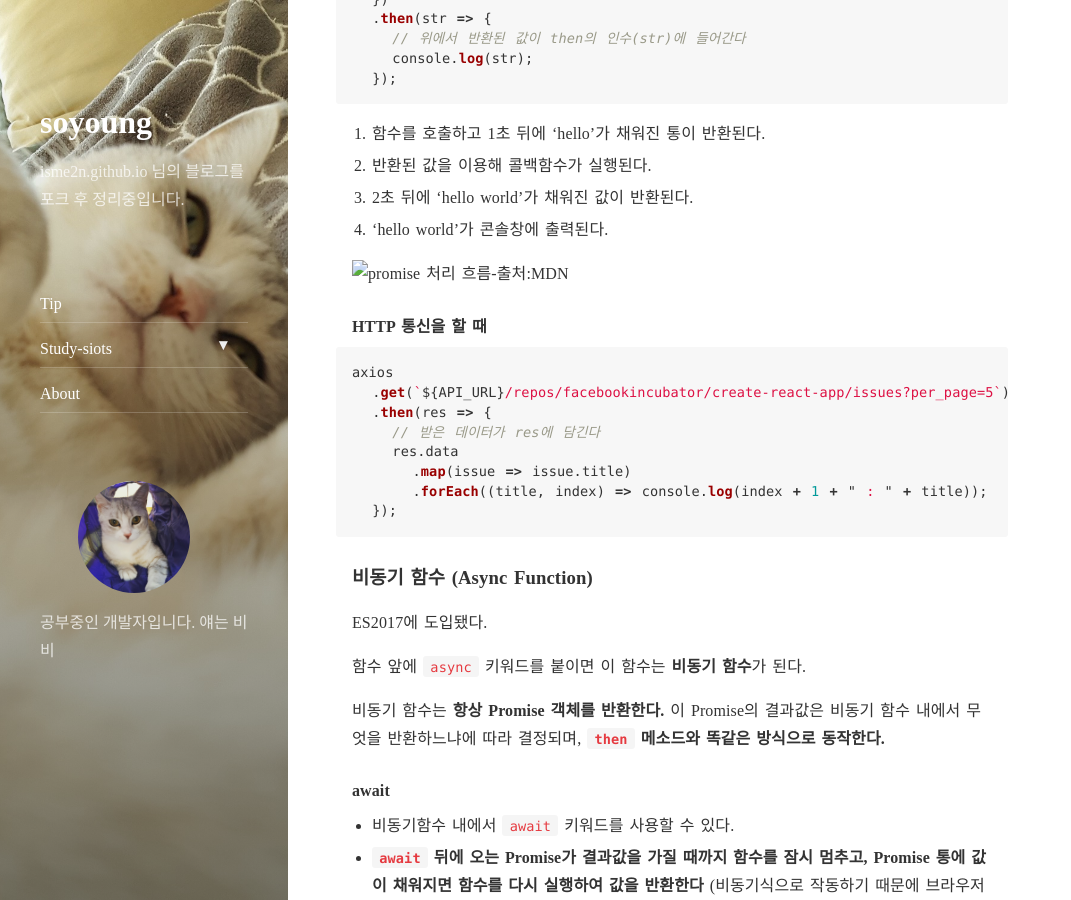
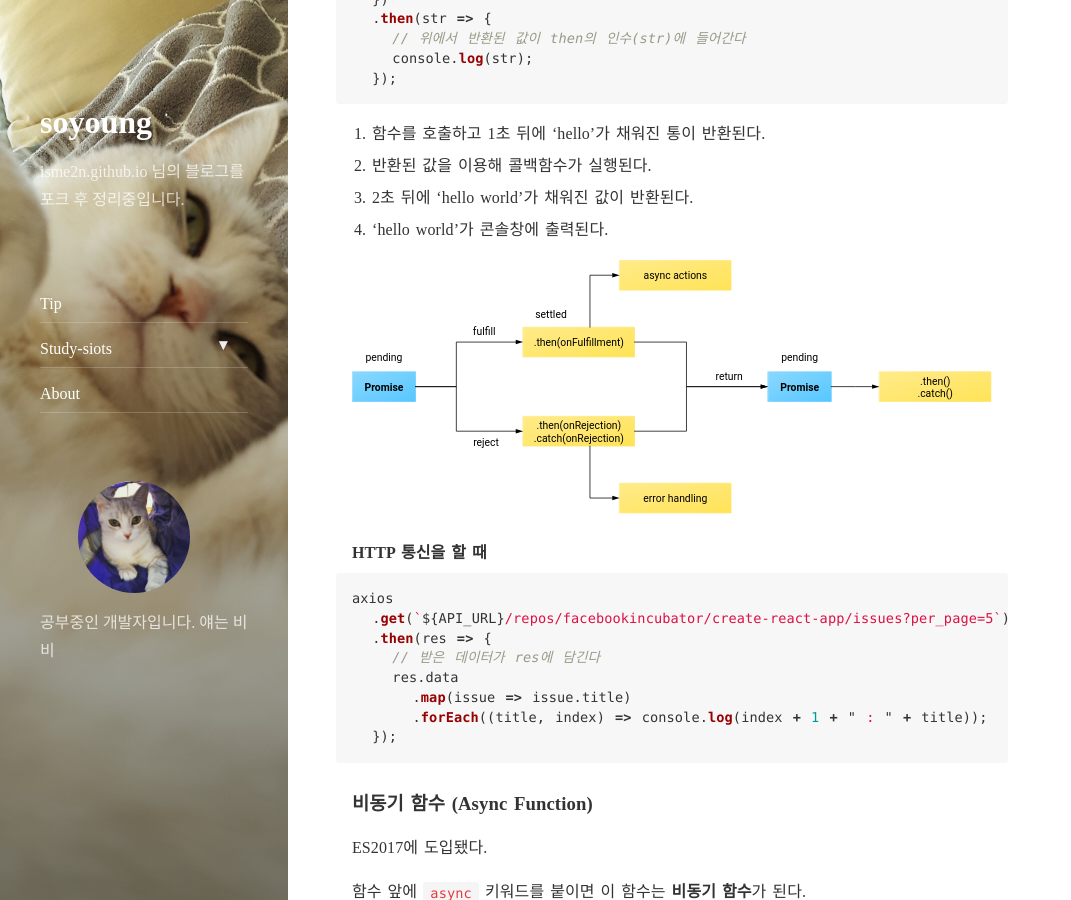
Before and after one commit to ellie-shim/ellie-shim.github.io, a Jekyll site: the page built from _posts/2019-01-07-siots-week1-Asyncronous.markdown, in a window 1280 px wide and 900 px high, scrolled down 3696 px. Shown: the whole window, without its empty margins (0-1071 px from the left). Built offline with Jekyll 4.4.1, drawn with Linux system fonts in a browser that asks for light colours; nearby versions of some CDN libraries; comment, search, counter and statistics services are not loaded.

Commit message:
이미지 링크 수정

```diff
--- a/_posts/2019-01-07-siots-week1-Asyncronous.markdown
+++ b/_posts/2019-01-07-siots-week1-Asyncronous.markdown
@@ -150,7 +150,7 @@ delay(1000, "hello") // 1초 뒤에 'hello' 가 채워진 통이 반환된다
 1. 2초 뒤에 'hello world'가 채워진 값이 반환된다.
 1. 'hello world'가 콘솔창에 출력된다.
 
-![promise 처리 흐름-출처:MDN](https://bbgrams.github.io/assets/img/promise-flow.svg)
+![promise 처리 흐름-출처:MDN](https://bbgrams.github.io/assets/img/docs/promise-flow.svg)
 
 #### HTTP 통신을 할 때
 
```
